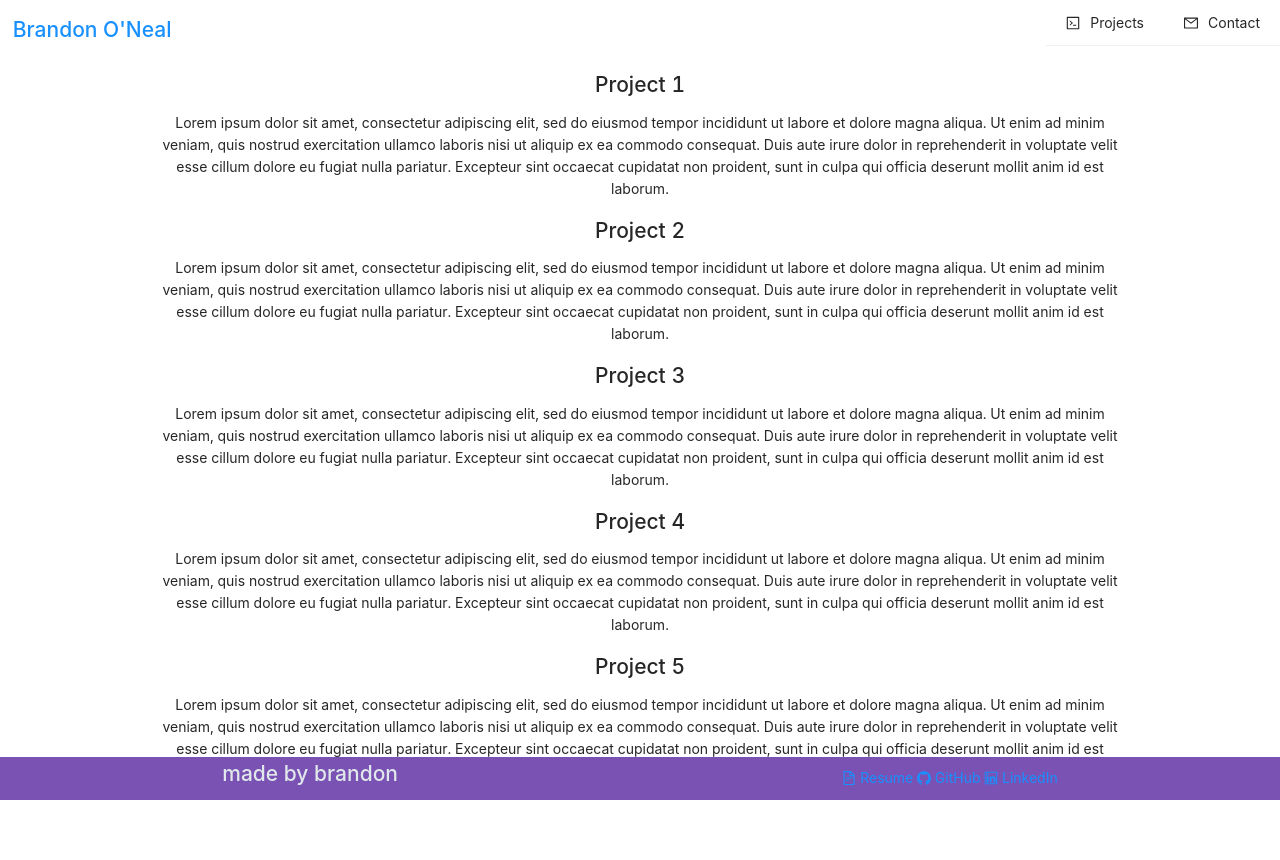
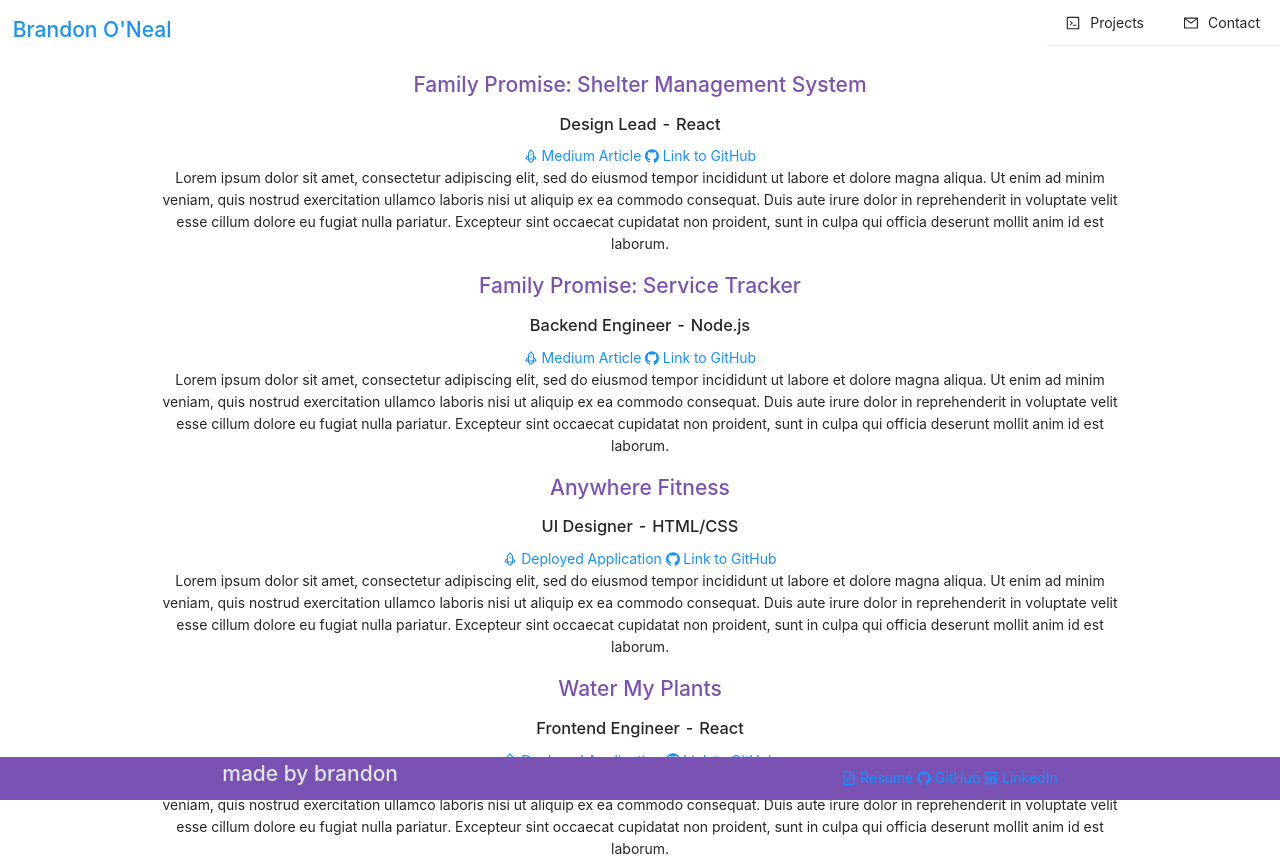
Before and after one commit to brandononeal/web-dev-portfolio, a React (Create React App) app: page /projects in a window 1280 px wide. Before the commit the page ends 800 px from the top, so only its background shows below. Built offline with nearby package versions, Linux system fonts and the light colour scheme; the HTML template or start-up script is replaced by a standard one.

Commit message:
added project details

```diff
--- a/src/components/Footer.js
+++ b/src/components/Footer.js
@@ -14,14 +14,23 @@ function Footer() {
       <div className="footer-right">
         <a
           href="https://docs.google.com/document/d/1DV-lUf8bv02Be29jFoH-4b_TUGkMLsYCSMpRE5BTtvQ/edit"
-          target="blank"
+          target="_blank"
+          rel="noreferrer"
         >
           <FileTextOutlined /> Resume{" "}
         </a>
-        <a href="https://www.github.com/brandononeal" target="blank">
+        <a
+          href="https://www.github.com/brandononeal"
+          target="_blank"
+          rel="noreferrer"
+        >
           <GithubOutlined /> GitHub{" "}
         </a>
-        <a href="https://www.linkedin.com/in/brandonaoneal" target="blank">
+        <a
+          href="https://www.linkedin.com/in/brandonaoneal"
+          target="_blank"
+          rel="noreferrer"
+        >
           <LinkedinOutlined /> LinkedIn
         </a>
       </div>
--- a/src/components/Projects.js
+++ b/src/components/Projects.js
@@ -1,10 +1,26 @@
 import React from "react";
+import { RocketOutlined, GithubOutlined } from "@ant-design/icons";
 
 function Projects() {
   return (
     <div className="Projects">
       <br />
-      <h2>Project 1</h2>
+      <h2>Family Promise: Shelter Management System</h2>
+      <h3>Design Lead - React</h3>
+      <a
+        href="https://brandononeal.medium.com/designing-a-homeless-shelter-management-system-5213636b8f40"
+        target="_blank"
+        rel="noreferrer"
+      >
+        <RocketOutlined /> Medium Article{" "}
+      </a>
+      <a
+        href="https://github.com/brandononeal/family-promise-spokane-fe-a"
+        target="_blank"
+        rel="noreferrer"
+      >
+        <GithubOutlined /> Link to GitHub
+      </a>
       <p>
         Lorem ipsum dolor sit amet, consectetur adipiscing elit, sed do eiusmod
         tempor incididunt ut labore et dolore magna aliqua. Ut enim ad minim
@@ -14,7 +30,22 @@ function Projects() {
         occaecat cupidatat non proident, sunt in culpa qui officia deserunt
         mollit anim id est laborum.
       </p>
-      <h2>Project 2</h2>
+      <h2>Family Promise: Service Tracker</h2>
+      <h3>Backend Engineer - Node.js</h3>
+      <a
+        href="https://brandononeal.medium.com/developing-a-service-tracker-for-family-promise-742a93cdb3f4"
+        target="_blank"
+        rel="noreferrer"
+      >
+        <RocketOutlined /> Medium Article{" "}
+      </a>
+      <a
+        href="https://github.com/brandononeal/family-promise-service-tracker-be-a"
+        target="_blank"
+        rel="noreferrer"
+      >
+        <GithubOutlined /> Link to GitHub
+      </a>
       <p>
         Lorem ipsum dolor sit amet, consectetur adipiscing elit, sed do eiusmod
         tempor incididunt ut labore et dolore magna aliqua. Ut enim ad minim
@@ -24,7 +55,22 @@ function Projects() {
         occaecat cupidatat non proident, sunt in culpa qui officia deserunt
         mollit anim id est laborum.
       </p>
-      <h2>Project 3</h2>
+      <h2>Anywhere Fitness</h2>
+      <h3>UI Designer - HTML/CSS</h3>
+      <a
+        href="https://build-wk-anywhere-fitness-3.github.io/ui/index.html"
+        target="_blank"
+        rel="noreferrer"
+      >
+        <RocketOutlined /> Deployed Application{" "}
+      </a>
+      <a
+        href="https://github.com/Build-Wk-Anywhere-Fitness-3/ui"
+        target="_blank"
+        rel="noreferrer"
+      >
+        <GithubOutlined /> Link to GitHub
+      </a>
       <p>
         Lorem ipsum dolor sit amet, consectetur adipiscing elit, sed do eiusmod
         tempor incididunt ut labore et dolore magna aliqua. Ut enim ad minim
@@ -34,17 +80,22 @@ function Projects() {
         occaecat cupidatat non proident, sunt in culpa qui officia deserunt
         mollit anim id est laborum.
       </p>
-      <h2>Project 4</h2>
-      <p>
-        Lorem ipsum dolor sit amet, consectetur adipiscing elit, sed do eiusmod
-        tempor incididunt ut labore et dolore magna aliqua. Ut enim ad minim
-        veniam, quis nostrud exercitation ullamco laboris nisi ut aliquip ex ea
-        commodo consequat. Duis aute irure dolor in reprehenderit in voluptate
-        velit esse cillum dolore eu fugiat nulla pariatur. Excepteur sint
-        occaecat cupidatat non proident, sunt in culpa qui officia deserunt
-        mollit anim id est laborum.
-      </p>
-      <h2>Project 5</h2>
+      <h2>Water My Plants</h2>
+      <h3>Frontend Engineer - React</h3>
+      <a
+        href="https://water-my-plants-mu.vercel.app"
+        target="_blank"
+        rel="noreferrer"
+      >
+        <RocketOutlined /> Deployed Application{" "}
+      </a>
+      <a
+        href="https://github.com/Build-Wk-Water-My-Plants/front-end"
+        target="_blank"
+        rel="noreferrer"
+      >
+        <GithubOutlined /> Link to GitHub
+      </a>
       <p>
         Lorem ipsum dolor sit amet, consectetur adipiscing elit, sed do eiusmod
         tempor incididunt ut labore et dolore magna aliqua. Ut enim ad minim
--- a/src/styles/index.css
+++ b/src/styles/index.css
@@ -72,6 +72,10 @@ body {
   margin: 0 auto;
 }
 
+.Projects h2 {
+  color: #7952b3;
+}
+
 .Contact form {
   margin: 0 auto;
   width: 50%;
```
